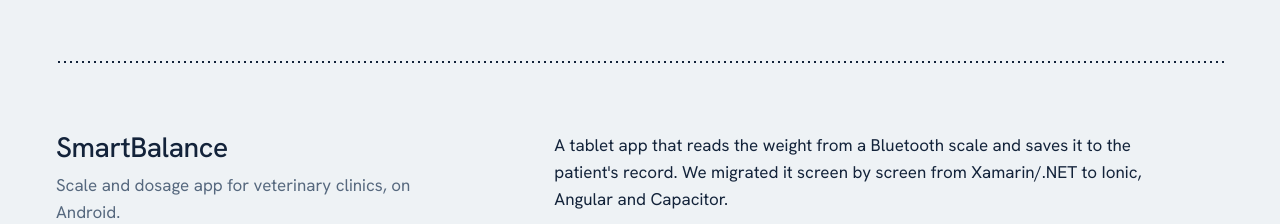
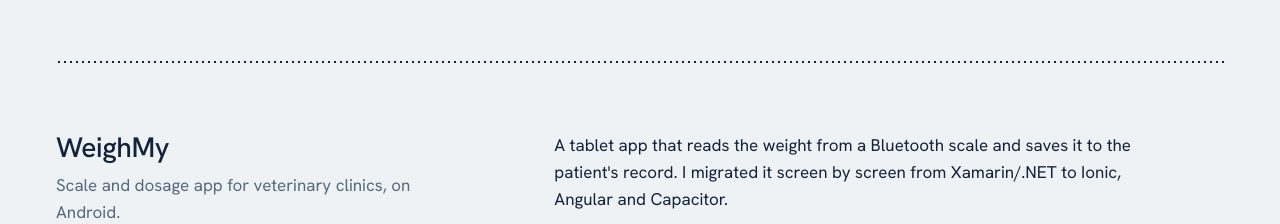
Before and after one commit to mariano92004/mariano92004.github.io, a plain HTML site: page index.html in a window 1280 px wide. Shown: the part 2500-2724 px from the top of the page. Drawn offline with Linux system fonts and the light colour scheme; animation ran at ten frames a second; a web font is replaced by a local one.

Commit message:
Detalles de proyecto cambiados

```diff
--- a/css/style.css
+++ b/css/style.css
@@ -365,7 +365,7 @@ h3 {
   object-position: top center;
 }
 
-/* SmartBalance: título y cuerpo arriba, tira de pantallas a todo el ancho */
+/* WeighMy: título y cuerpo arriba, tira de pantallas a todo el ancho */
 .project-sb .project-text { grid-column: 1 / span 4; }
 .project-sb .project-body { grid-column: 6 / -1; }
 .project-sb .project-body > * + * { margin-top: 14px; }
--- a/index.html
+++ b/index.html
@@ -79,7 +79,8 @@
           <ul class="points">
             <li data-i18n="metP1">Arquitectura en capas sobre Node.js y PostgreSQL (Neon): la lógica de negocio, el acceso a datos y la presentación no se mezclan.</li>
             <li data-i18n="metP2">Compra como invitado: no se guardan cuentas de clientes ni datos de tarjetas.</li>
-            <li data-i18n="metP3">Panel de administración con doble factor, registro de cambios y validación de entradas contra inyecciones.</li>          </ul>
+            <li data-i18n="metP3">Panel de administración con doble factor, registro de cambios y validación de entradas contra inyecciones.</li>
+          </ul>
           <p class="stack">Node.js, PostgreSQL (Neon), Cloudflare Workers, Vercel</p>
         </div>
 
@@ -141,23 +142,24 @@
         </div>
       </article>
 
-      <!-- SmartBalance -->
+      <!-- WeighMy -->
       <article class="project project-sb" aria-labelledby="sb-titulo">
         <div class="project-text">
-          <h3 id="sb-titulo">SmartBalance</h3>
+          <h3 id="sb-titulo">WeighMy</h3>
           <p class="project-sub" data-i18n="sbSub">App de balanza y dosificación para veterinarias, en Android.</p>
           <p class="stack">Ionic, Angular, TypeScript, Capacitor, Android, Bluetooth LE</p>
         </div>
         <div class="project-body">
-          <p data-i18n="sbBody">Una app para tablet que lee el peso desde una balanza Bluetooth y lo guarda en la ficha del paciente. Migramos pantalla por pantalla desde Xamarin/.NET a Ionic, Angular y Capacitor.</p>
+          <p data-i18n="sbBody">Una app para tablet que lee el peso desde una balanza Bluetooth y lo guarda en la ficha del paciente. Migré pantalla por pantalla desde Xamarin/.NET a Ionic, Angular y Capacitor.</p>
           <ul class="points">
             <li data-i18n="sbP1">Plugin nativo de Capacitor para leer en vivo una balanza Bluetooth Low Energy, más una balanza simulada para probar sin el equipo.</li>
-            <li data-i18n="sbP2">Fichas de pacientes, historia clínica y cálculo de dosis y raciones según el peso, todo guardado sin conexión.</li>          </ul>
+            <li data-i18n="sbP2">Fichas de pacientes, historia clínica y cálculo de dosis y raciones según el peso, todo guardado sin conexión.</li>
+          </ul>
         </div>
         <figure class="shot shot-strip">
           <button class="shot-btn" type="button">
-            <img src="assets/img/smartbalance-pantallas.webp" width="1990" height="844" loading="lazy" decoding="async"
-              alt="Cinco pantallas de SmartBalance: un pesaje en curso, la ficha de un perro con su gráfico de peso, la configuración de la balanza simulada y las mismas vistas en tema oscuro."
+            <img src="assets/img/weighmy-pantallas.webp" width="1990" height="844" loading="lazy" decoding="async"
+              alt="Cinco pantallas de WeighMy: un pesaje en curso, la ficha de un perro con su gráfico de peso, la configuración de la balanza simulada y las mismas vistas en tema oscuro."
               data-i18n-alt="sbImgAlt">
             <canvas aria-hidden="true"></canvas>
           </button>
@@ -172,7 +174,8 @@
           <p class="project-sub" data-i18n="tankSub">Trabajo final de Organización de las Computadoras, 2026.</p>
           <p data-i18n="tankBody">Un monitor de nivel para tanques de agua con un ESP32-C3 SuperMini, un sensor HC-SR04, un buzzer de alarma y salida por UART a la PC.</p>
           <ul class="points">
-            <li data-i18n="tankP1">Firmware repartido entre C (ESP-IDF) y assembly RISC-V escrito a mano para manejar el buzzer.</li>          </ul>
+            <li data-i18n="tankP1">Firmware repartido entre C (ESP-IDF) y assembly RISC-V escrito a mano para manejar el buzzer.</li>
+          </ul>
           <p class="stack">C, RISC-V Assembly, ESP-IDF, ESP32-C3</p>
         </div>
         <div class="tank" role="group" aria-labelledby="tank-label">
--- a/js/i18n.js
+++ b/js/i18n.js
@@ -42,10 +42,11 @@ window.I18N_EN = {
   metImg6Alt: "Admin panel overview with daily sales, best sellers and pending orders. The figures are pixelated.",
 
   sbSub: "Scale and dosage app for veterinary clinics, on Android.",
-  sbBody: "A tablet app that reads the weight from a Bluetooth scale and saves it to the patient's record. We migrated it screen by screen from Xamarin/.NET to Ionic, Angular and Capacitor.",
+  sbBody: "A tablet app that reads the weight from a Bluetooth scale and saves it to the patient's record. I migrated it screen by screen from Xamarin/.NET to Ionic, Angular and Capacitor.",
   sbP1: "Native Capacitor plugin that reads a Bluetooth Low Energy scale live, plus a simulated scale for testing without the hardware.",
-  sbP2: "Patient records, clinical notes and weight-based dosage and food ration calculations, all stored offline.",  sbImg: "Weighing, patient record and scale connection, in light and dark themes.",
-  sbImgAlt: "Five SmartBalance screens: a weighing in progress, a dog's record with its weight chart, the simulated scale settings, and the same views in dark theme.",
+  sbP2: "Patient records, clinical notes and weight-based dosage and food ration calculations, all stored offline.",
+  sbImg: "Weighing, patient record and scale connection, in light and dark themes.",
+  sbImgAlt: "Five WeighMy screens: a weighing in progress, a dog's record with its weight chart, the simulated scale settings, and the same views in dark theme.",
 
   tankTitle: "Ultrasonic tank level sensor",
   tankSub: "Final project for Computer Organization, 2026.",
```
Also changed, not shown: assets/img/weighmy-pantallas.webp (renamed from assets/img/smartbalance-pantallas.webp).
